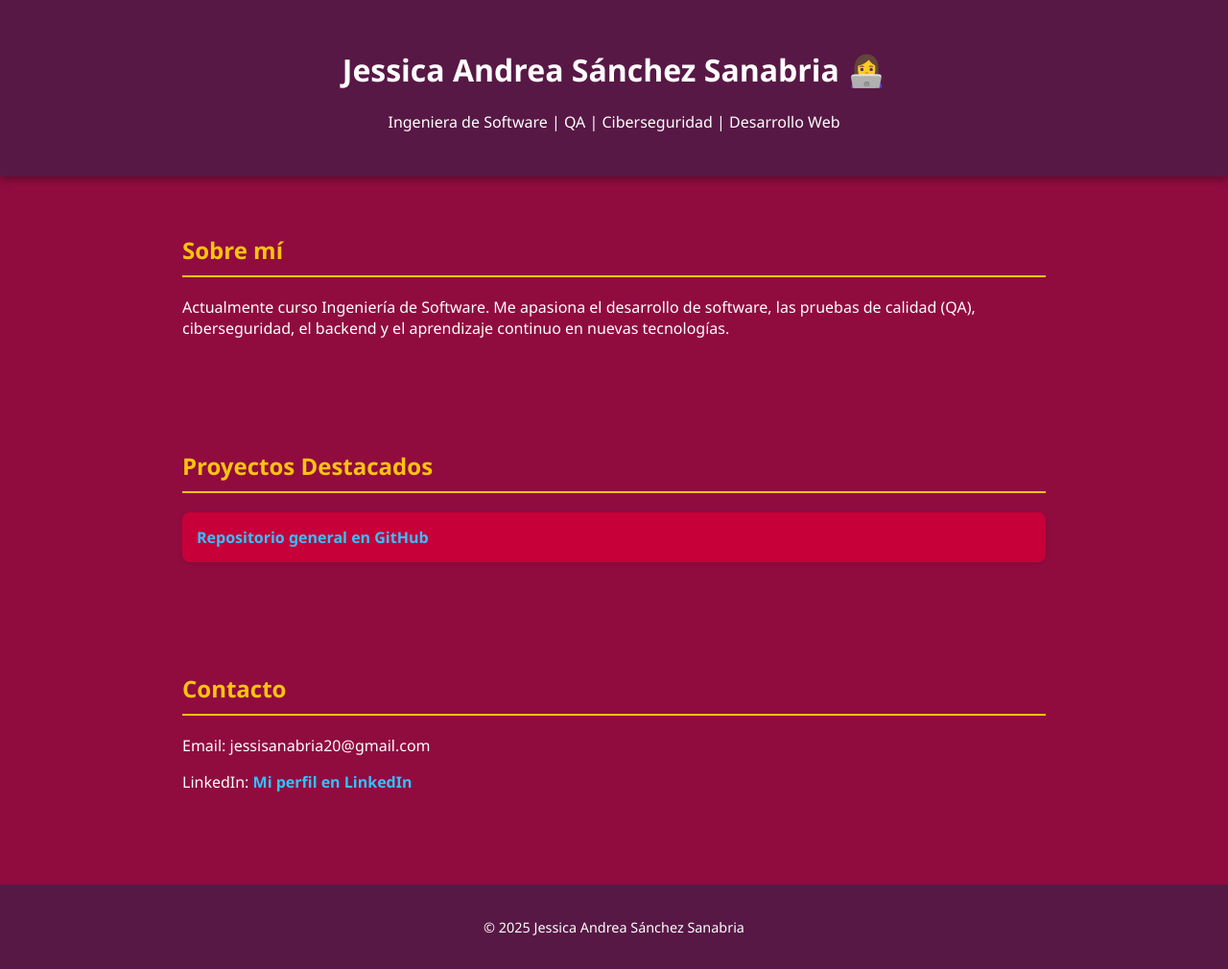
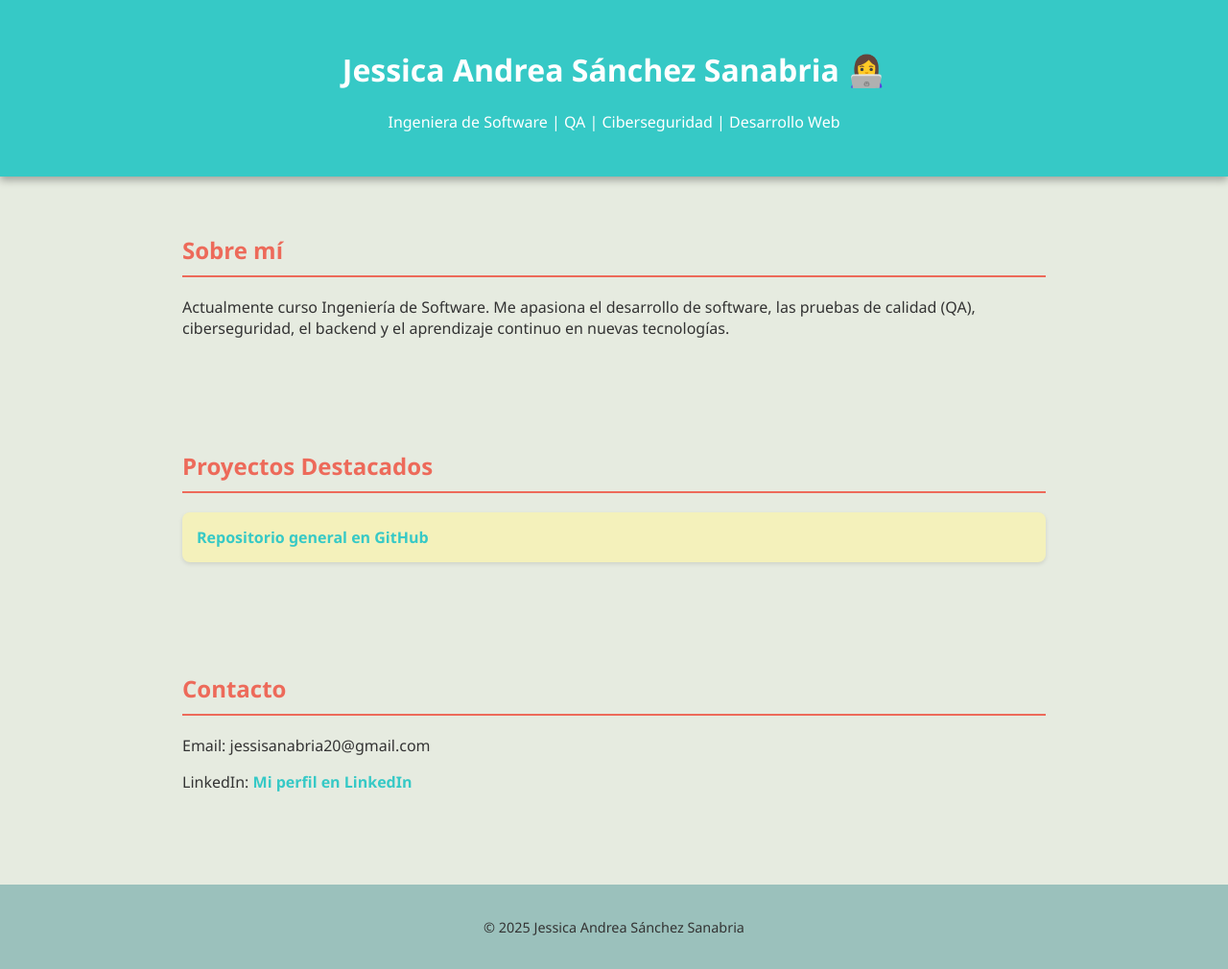
Before and after one commit to JessiSan7221/JessiSan7221, a plain HTML site: page index.html in a window 1280 px wide. Shown: the whole page at 96% size. Drawn offline with Linux system fonts and the light colour scheme.

Commit message:
Update index.html

```diff
--- a/index.html
+++ b/index.html
@@ -6,14 +6,14 @@
   <style>
     body {
       font-family: 'Segoe UI', Tahoma, Geneva, Verdana, sans-serif;
-      background-color: #900C3F;
-      color: #ffffff;
+      background-color: #E6EBE0;
+      color: #333333;
       margin: 0;
       padding: 0;
     }
     header {
-      background-color: #581845;
-      color: white;
+      background-color: #36C9C6;
+      color: #ffffff;
       padding: 30px 20px;
       text-align: center;
       box-shadow: 0 4px 8px rgba(0,0,0,0.3);
@@ -24,8 +24,8 @@
       margin: auto;
     }
     h2 {
-      color: #FFC30F;
-      border-bottom: 2px solid #FFC30F;
+      color: #ED6A5A;
+      border-bottom: 2px solid #ED6A5A;
       padding-bottom: 10px;
     }
     ul {
@@ -33,7 +33,7 @@
       padding: 0;
     }
     li {
-      background-color: #C70039;
+      background-color: #F4F1BB;
       margin: 10px 0;
       padding: 15px;
       border-radius: 8px;
@@ -41,15 +41,15 @@
     }
     a {
       text-decoration: none;
-      color: #33C1FF;
+      color: #36C9C6;
       font-weight: bold;
     }
     footer {
-      background-color: #581845;
+      background-color: #9BC1BC;
       text-align: center;
       padding: 20px;
       font-size: 0.9em;
-      color: white;
+      color: #333333;
       margin-top: 40px;
     }
   </style>
```
